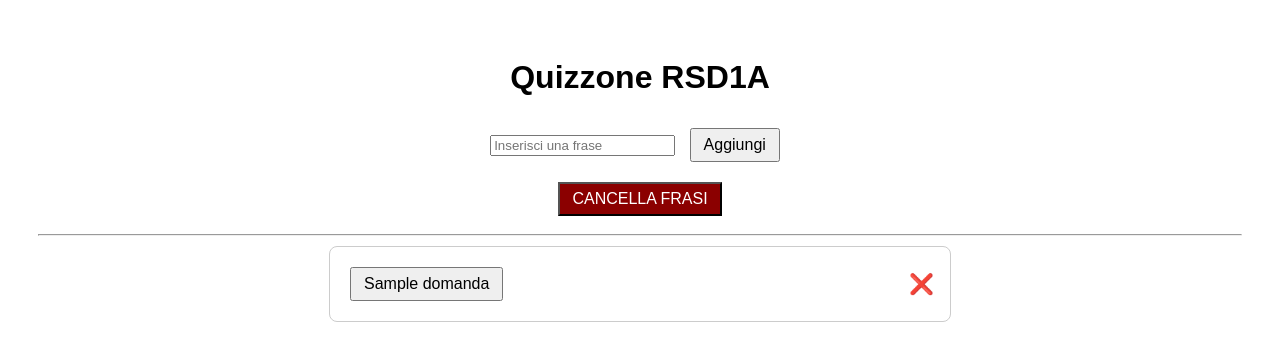
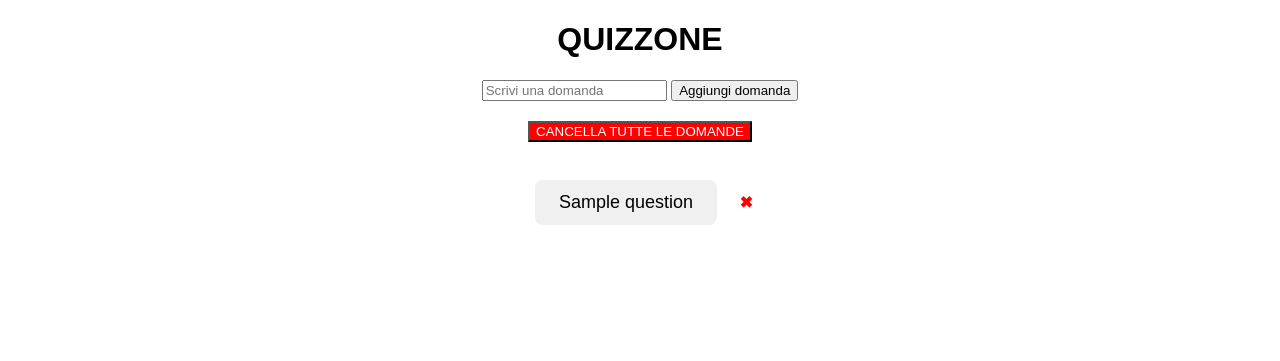
Before and after one commit to paky888/QUIZZONE, a Flask app: template templates/index.html in a window 1280 px wide. Shown: the top 361 px of the page. Run offline with Flask 3, Linux system fonts and the light colour scheme; the template is opened without the code that fills it: most values are stand-ins (such as "Sample title", 1, 10 or a date in 2020).

Commit message:
index.html

```diff
--- a/templates/index.html
+++ b/templates/index.html
@@ -2,67 +2,79 @@
 <html lang="it">
 <head>
     <meta charset="UTF-8">
-    <title>Quizzone RSD1A</title>
+    <title>Quizzone</title>
     <style>
         body {
-            font-family: Arial;
+            font-family: Arial, sans-serif;
             text-align: center;
-            padding: 30px;
         }
-        .domanda {
-            display: flex;
-            justify-content: space-between;
-            align-items: center;
-            margin: 10px auto;
-            max-width: 600px;
-            border: 1px solid #ccc;
-            padding: 10px;
+        .question-btn {
+            display: inline-block;
+            margin: 8px;
+            padding: 12px 24px;
+            font-size: 18px;
+            border: none;
+            background-color: #f0f0f0;
+            cursor: pointer;
             border-radius: 8px;
+            transition: background-color 0.3s;
         }
-        .btn {
-            padding: 6px 12px;
-            font-size: 16px;
-            margin: 10px;
-            cursor: pointer;
+        .question-btn.done {
+            background-color: #a8e6a3; /* Verde chiaro */
         }
-        .delete-button {
-            background: none;
-            border: none;
-            font-size: 20px;
+        .delete-btn {
             color: red;
+            font-weight: bold;
+            margin-left: 10px;
             cursor: pointer;
         }
     </style>
+</head>
+<body>
+    <h1>QUIZZONE</h1>
+
+    <form action="/add" method="post">
+        <input type="text" name="question" placeholder="Scrivi una domanda" required>
+        <button type="submit">Aggiungi domanda</button>
+    </form>
+
+    <form action="/clear" method="post" style="margin-top: 20px;">
+        <button type="submit" style="background-color: red; color: white;">CANCELLA TUTTE LE DOMANDE</button>
+    </form>
+
+    <div id="questions" style="margin-top: 30px;">
+        {% for question in questions %}
+        <div>
+            <button class="question-btn" onclick="speak('{{ question | e }}', this)">{{ question }}</button>
+            <span class="delete-btn" onclick="deleteQuestion('{{ question | e }}')">✖</span>
+        </div>
+        {% endfor %}
+    </div>
+
     <script>
-        function speak(text) {
+        function speak(text, button) {
             const utterance = new SpeechSynthesisUtterance(text);
-            utterance.rate = 0.9;  // velocità più lenta
-            speechSynthesis.speak(utterance);
+            utterance.rate = 0.8; // Abbassa la velocità del parlato
+            window.speechSynthesis.speak(utterance);
+
+            // Cambia colore del bottone dopo il click
+            button.classList.add("done");
+        }
+
+        function deleteQuestion(question) {
+            fetch('/delete', {
+                method: 'POST',
+                headers: {
+                    'Content-Type': 'application/json'
+                },
+                body: JSON.stringify({ question: question })
+            })
+            .then(response => {
+                if (response.ok) {
+                    location.reload();
+                }
+            });
         }
     </script>
-</head>
-<body>
-    <h1>Quizzone RSD1A</h1>
-
-    <form method="POST" action="/add">
-        <input type="text" name="domanda" placeholder="Inserisci una frase" required>
-        <button class="btn" type="submit">Aggiungi</button>
-    </form>
-
-    <form method="POST" action="/delete_all" onsubmit="return confirm('Sei sicuro di voler cancellare tutte le frasi?')">
-        <button class="btn" style="background-color: darkred; color: white;">CANCELLA FRASI</button>
-    </form>
-
-    <hr>
-
-    {% for domanda in domande %}
-    <div class="domanda">
-        <button class="btn" onclick="speak('{{ domanda }}')">{{ domanda }}</button>
-        <form method="POST" action="/delete_one" style="margin: 0;">
-            <input type="hidden" name="domanda" value="{{ domanda }}">
-            <button type="submit" class="delete-button" title="Cancella questa frase">❌</button>
-        </form>
-    </div>
-    {% endfor %}
 </body>
 </html>
```
